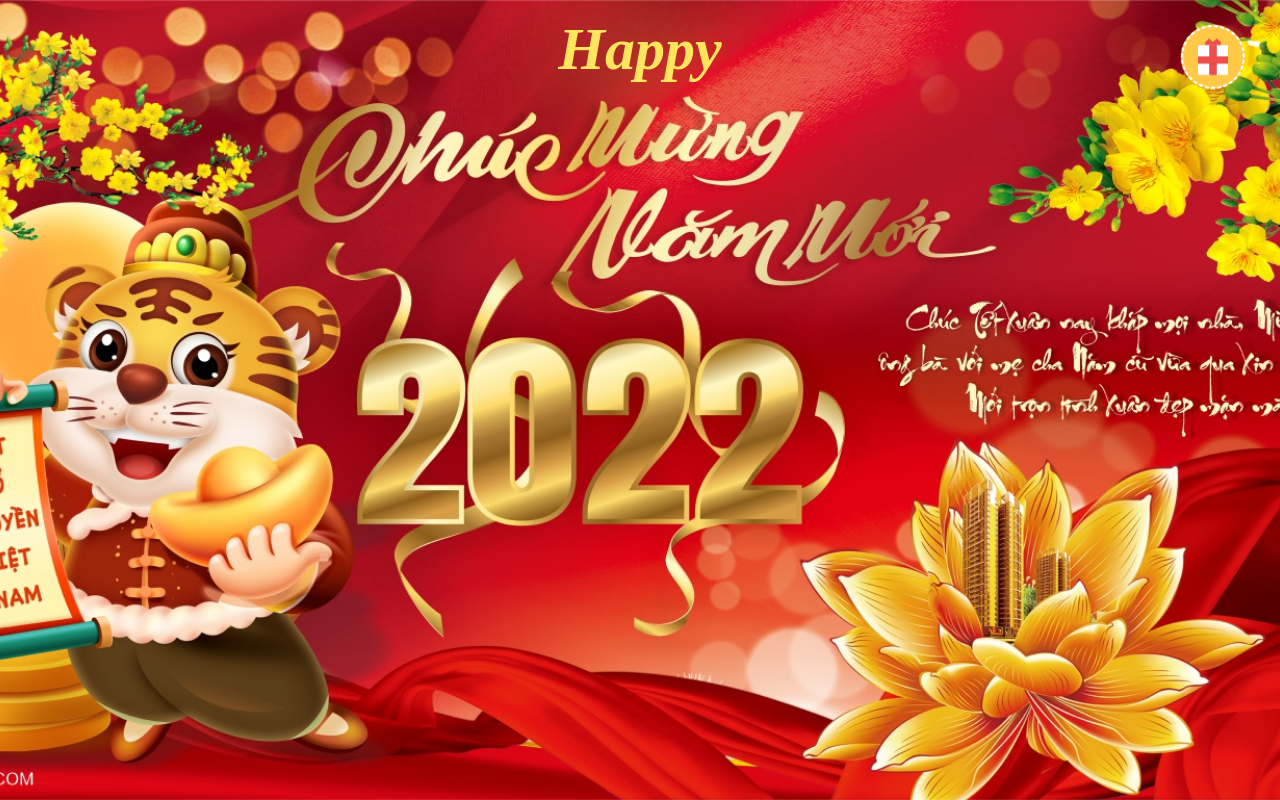
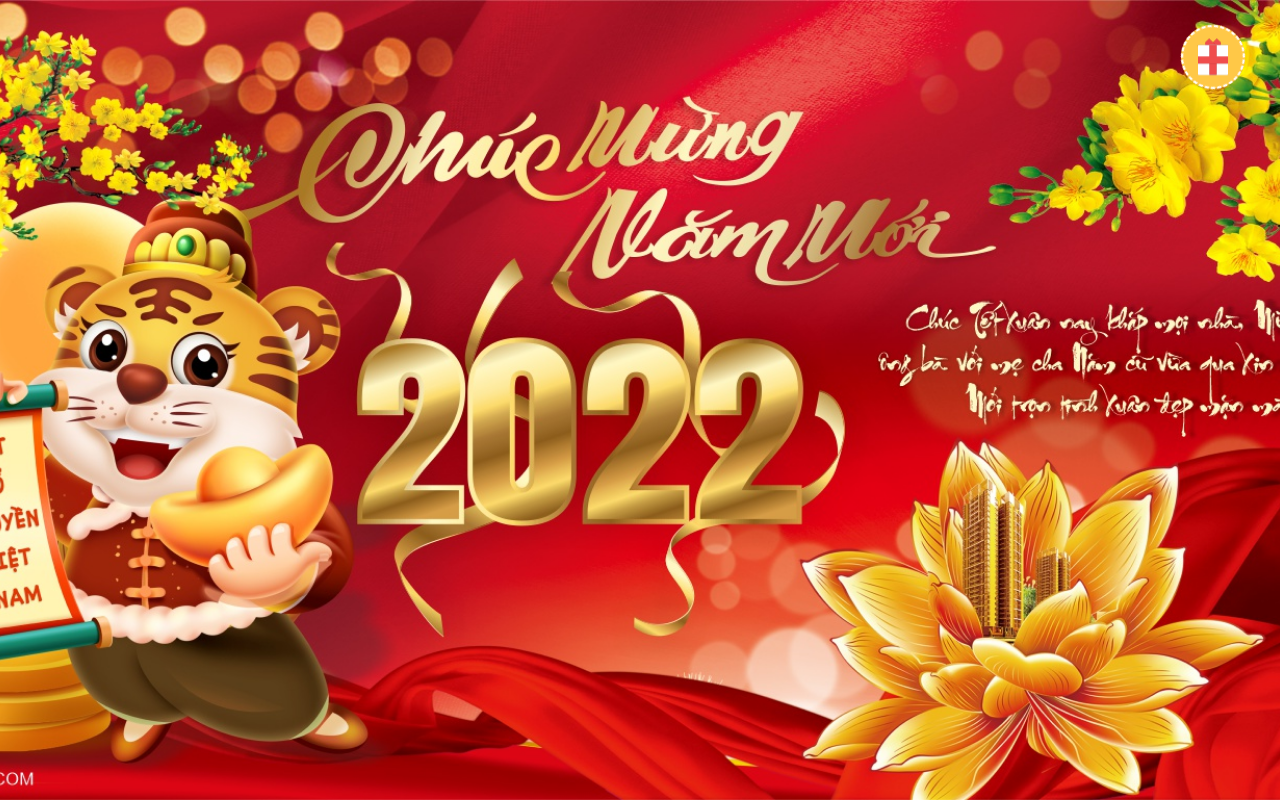
Before and after one commit to NguyenKhanhDuy612/Nam2022, a plain HTML site: page index.html in a window 1280 px wide. Drawn offline with Linux system fonts and the light colour scheme.

Commit message:
Update index.html

```diff
--- a/index.html
+++ b/index.html
@@ -2,7 +2,8 @@
 <html lang="en" >
 <head>
   <meta charset="UTF-8">
-  <title>Happy Diwali fireworks</title>
+ <title>© Duy</title>
+  <link rel="shortcut icon" href="./unnamed.jpg" />
 
 
 </head>
@@ -62,7 +63,7 @@
             <div id="giftbox"></div>
         </div>
     </div>
-    <h1 class="red-text ak" style="text-align:center;font-weight:600;font-size:60px;">Happy</h1>
+    <h1 class="red-text ak" style="text-align:center;font-weight:600;font-size:60px;"></h1>
     <br /><br />
 
 </div>
```
